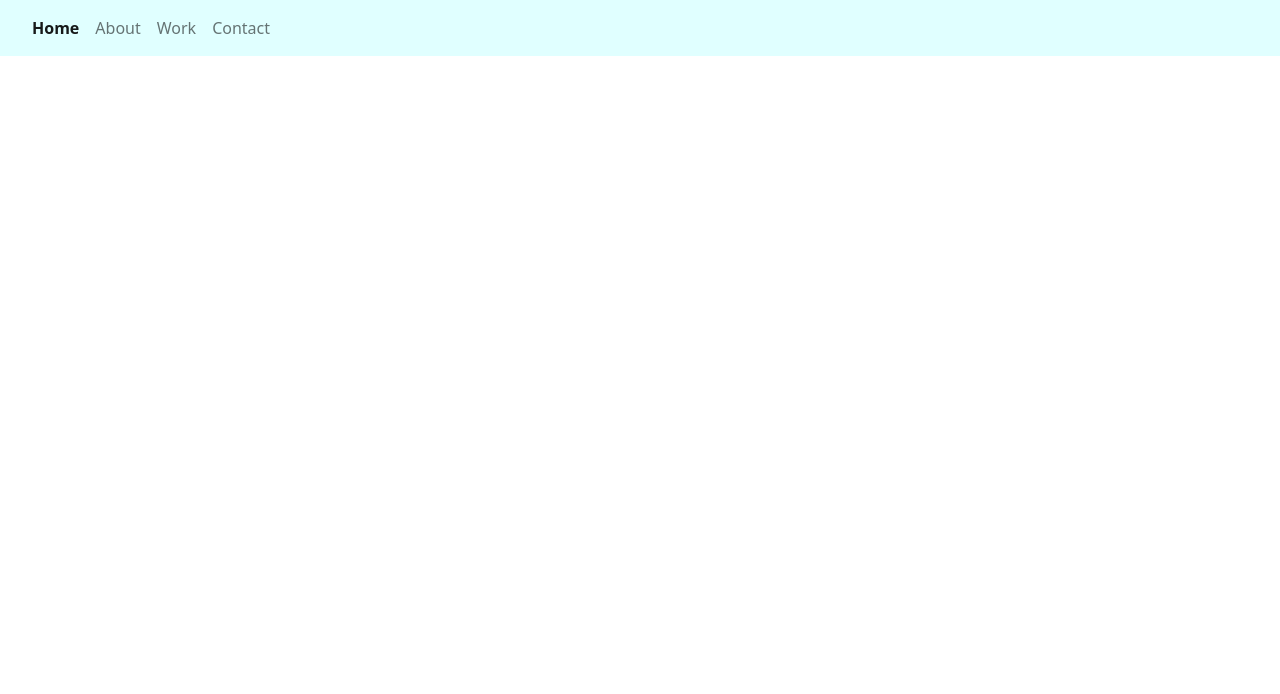
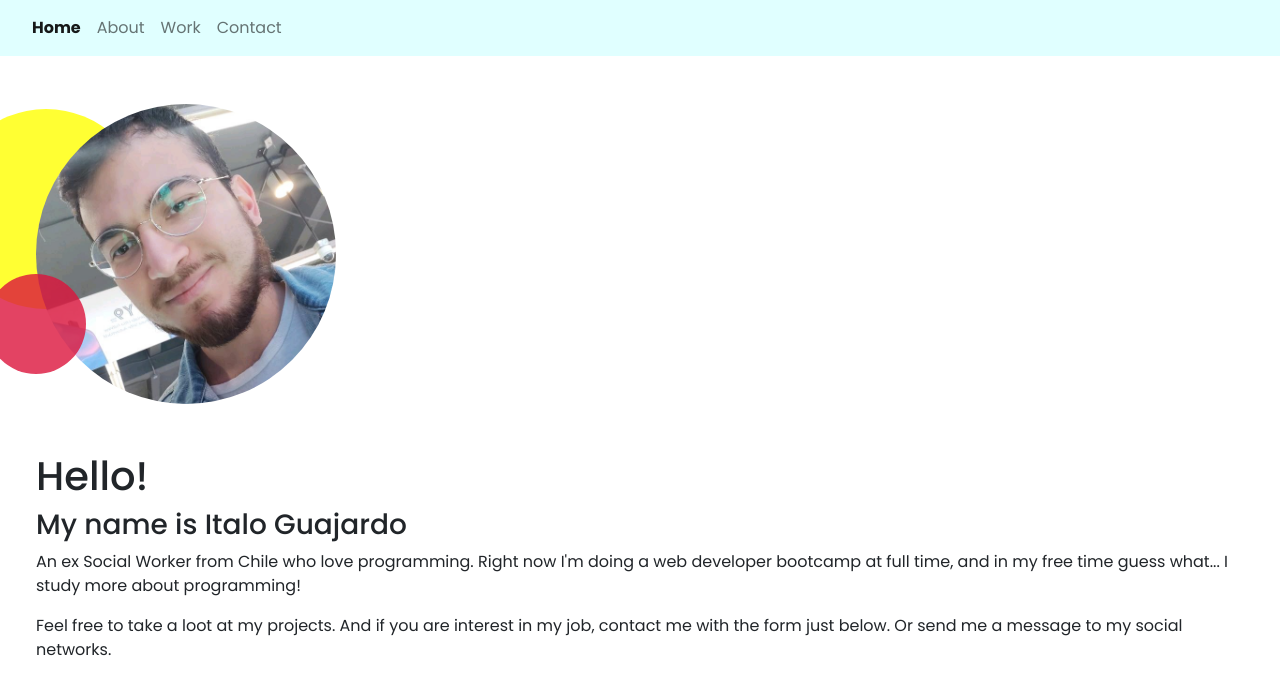
Before and after one commit to Gitalus/portfolio_for_github.io, a plain HTML site: page index.html in a window 1280 px wide. Drawn offline with nearby package versions, Linux system fonts and the light colour scheme.

Commit message:
add circles to profile img

```diff
--- a/css/style.css
+++ b/css/style.css
@@ -1,6 +1,53 @@
+@import url('https://fonts.googleapis.com/css2?family=Poppins:wght@300;400;500;600;700;800;900&display=swap');
+body {
+    font-family: 'Poppins', sans-serif;
+}
 .navbar-nav > .active {
     font-weight: 700;
 }
 .bg-custom {
     background: lightcyan;
 }
+/* * {
+    border: 1px dotted red;
+} */
+.profile-img {
+    position: relative;
+    width: 300px;
+    height: 300px;
+
+    z-index: -1;
+}
+.profile-img::before {
+    content: "";
+    background: crimson;
+    opacity: 0.8;
+    width: 100px;
+    height: 100px;
+    border-radius: 50%;
+    position: absolute;
+    left: -50px;
+    top: 170px;
+    z-index: 1;
+    pointer-events: none;
+}
+.profile-img::after {
+    content: "";
+    background: yellow;
+    opacity: 0.8;
+    width: 200px;
+    height: 200px;
+    border-radius: 50%;
+    position: absolute;
+    left: -90px;
+    top: 5px;
+    z-index: -2;
+    pointer-events: none;
+}
+.profile-img img {
+    width: 100%;
+    height: 100%;
+    object-fit: cover;
+    border-radius: 50%;
+    overflow: hidden;
+}
--- a/index.html
+++ b/index.html
@@ -43,6 +43,29 @@
             <!-- end-navbar -->
         </div>
     </div>
+    <div class="row">
+        <div class="col-12 mt-5 px-5">
+            <div class="profile-img"><img src="/imgs/profile.png" alt=""></div>
+        </div>
+        <div class="col-12 mt-5 px-5">
+            <h1>
+                Hello!
+            </h1>
+            <h3>
+                My name is Italo Guajardo
+            </h3>
+            <p>
+                An ex Social Worker from Chile who love programming. Right now I'm doing a web developer bootcamp at
+                full time, and in my free time guess what... I study more about programming!
+
+            </p>
+            <p>
+                Feel free to take a loot at my projects. And if you are interest in my job, contact me with the form
+                just below. Or
+                send me a message to my social networks.
+            </p>
+        </div>
+    </div>
 
 
 
```
Also changed, not shown: imgs/profile.png (added).
